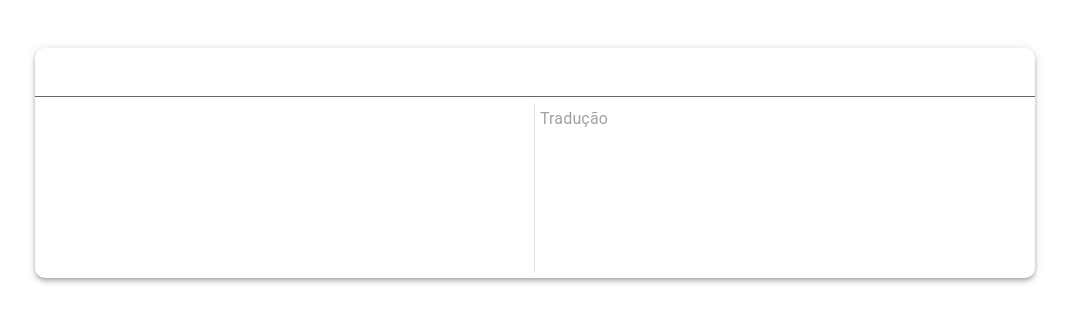
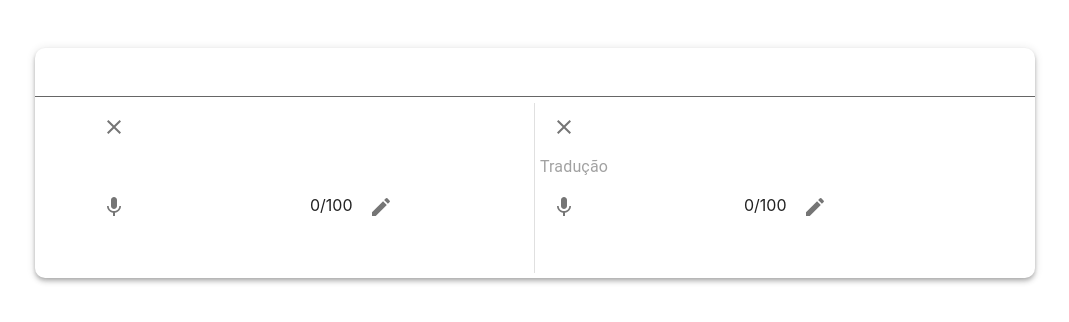
Before and after one commit to JimmyStarling/transpiler-translator, a React (Create React App) app: page / in a window 1280 px wide. Shown: the top 322 px of the page, without its empty margins (105-1174 px from the left). Built offline with nearby package versions, Linux system fonts and the light colour scheme.

Commit message:
Add material icons.

```diff
--- a/src/components/TextFields.js
+++ b/src/components/TextFields.js
@@ -1,7 +1,13 @@
 import React from 'react'
 import TextField from '@material-ui/core/TextField';
+import IconButton from '@material-ui/core/IconButton';
+
+import CloseIcon from '@material-ui/icons/Close';
+import MicIcon from '@material-ui/icons/Mic';
+import CreateIcon from '@material-ui/icons/Create';
 
 import { useStyles } from '../styles/global';
+import { Box } from '@material-ui/core';
 
 export const TextFields = (props) => {
     var items = props.items;
@@ -10,14 +16,42 @@ export const TextFields = (props) => {
 
     return (
         <div className={classes.textFields} >
+            <Box>
+                <IconButton aria-label="delete">
+                    <CloseIcon />
+                </IconButton >
+            </Box>
             <TextField
                 fullWidth
                 id={`text-${items.lang}`}
                 className={classes.textField}
                 placeholder={items.text}
-                InputProps={{ disableUnderline: true }}
+                InputProps={{
+                    classes: {
+                        input: classes.textFieldResize
+                    },
+                    disableUnderline: true,
+                }}
+                InputLabelProps={{
+                    classes: {
+                        root: classes.textFieldResize
+                    }
+                }}
                 multiline
             />
+            <Box display="flex">
+                <Box width="50%">
+                    <IconButton aria-label="delete">
+                        <MicIcon />
+                    </IconButton >
+                </Box>
+                <Box width="50%">
+                    <label> 0/100 </label>
+                    <IconButton aria-label="delete">
+                        <CreateIcon />
+                    </IconButton >
+                </Box>
+            </Box>
         </div>
     )
 }
```
